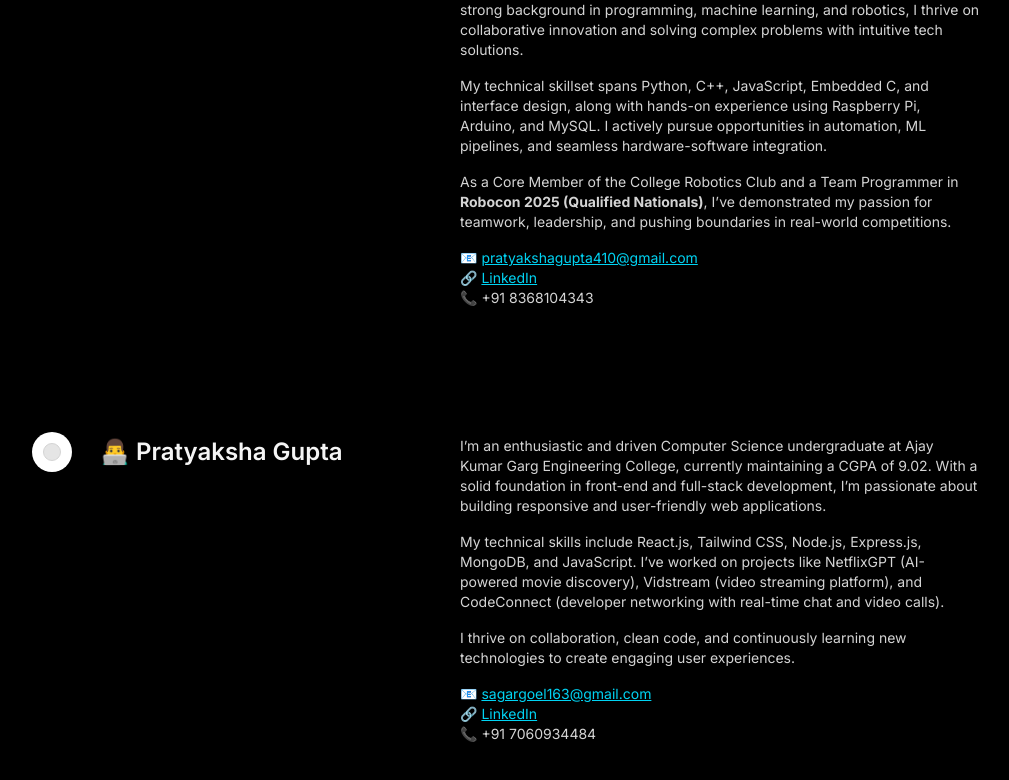
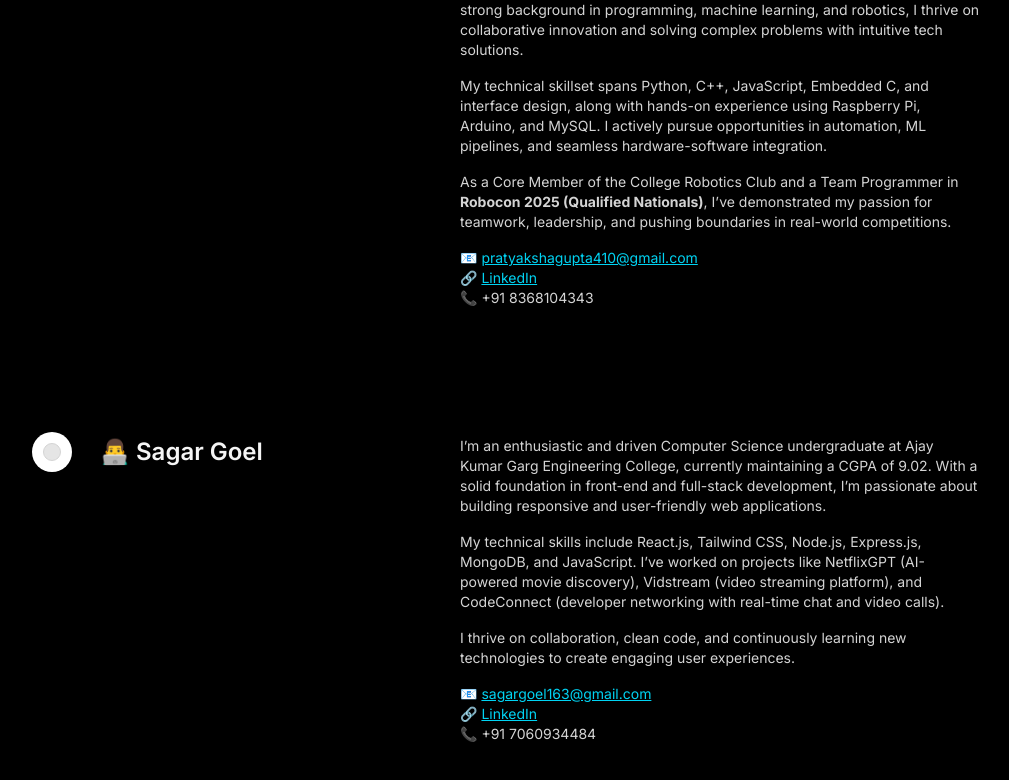
Before and after one commit to PrathamShukla04/DocuScanAI, a Next.js app: page /team in a window 1280 px wide. Shown: the part 2848-3628 px from the top of the page, without its empty margins (132-1141 px from the left). Built offline with nearby package versions, Linux system fonts and the light colour scheme.

Commit message:
fix: error

```diff
--- a/src/app/team/page.tsx
+++ b/src/app/team/page.tsx
@@ -144,7 +144,7 @@ export default function TeamPage() {
       ),
     },
     {
-      title: "👨‍💻 Pratyaksha Gupta",
+      title: "👨‍💻 Sagar Goel",
       content: (
         <div className="space-y-4">
       <p className="text-sm text-neutral-300 dark:text-neutral-200">
```
